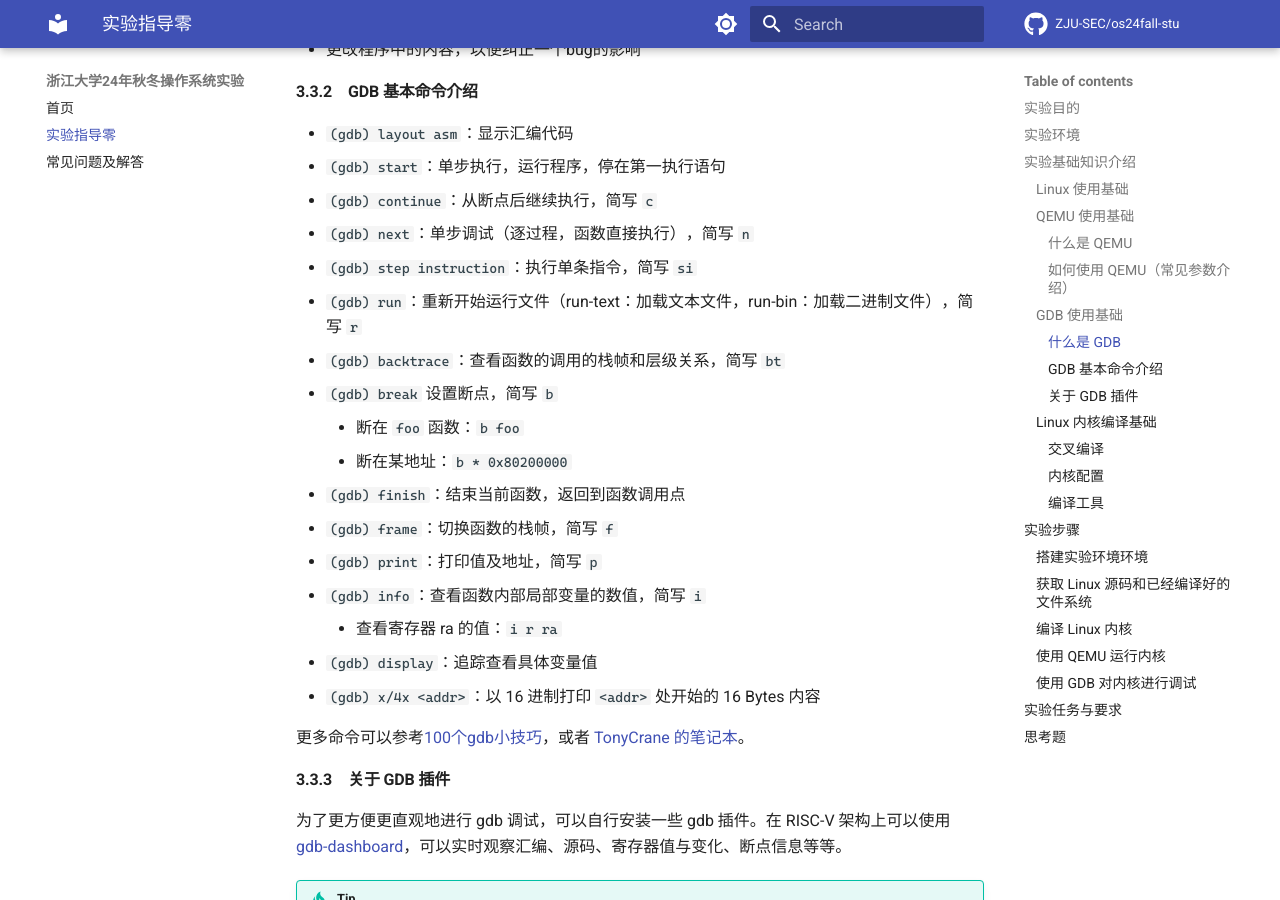
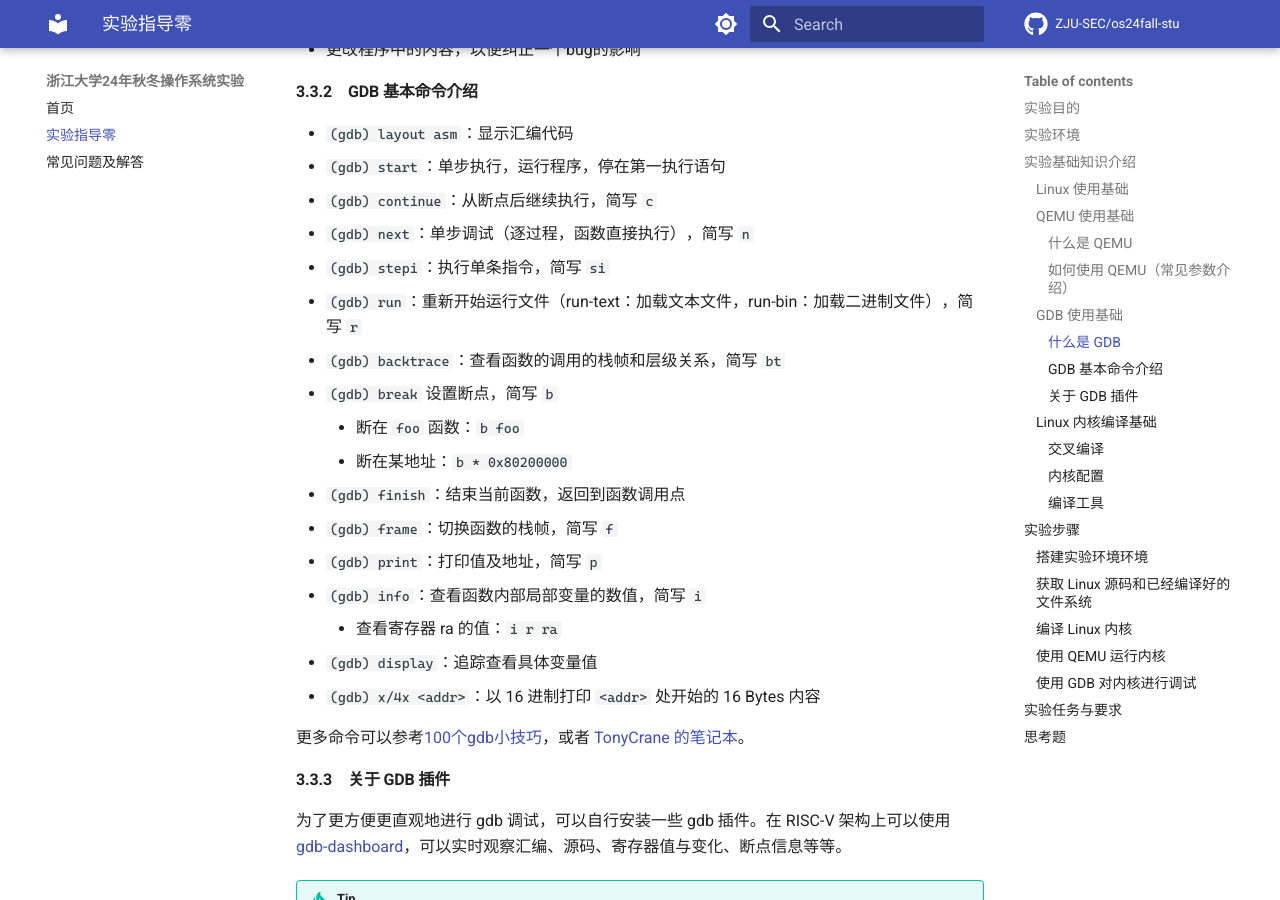
Before and after one commit to lazyyy77/MiniOS, an MkDocs documentation site: the page built from docs/lab0.md, in a window 1280 px wide and 900 px high, scrolled down 2415 px. Built offline with MkDocs 1.6.1 and Material for MkDocs 9.7.7, drawn with Linux system fonts in a browser that asks for light colours; some web fonts are replaced; comment, search, counter and statistics services are not loaded.

Commit message:
docs: Fix lab0 doc

```diff
--- a/docs/lab0.md
+++ b/docs/lab0.md
@@ -81,7 +81,7 @@ GDB 的功能十分强大，我们经常在调试中用到的有:
 - `(gdb) start`：单步执行，运行程序，停在第一执行语句
 - `(gdb) continue`：从断点后继续执行，简写 `c`
 - `(gdb) next`：单步调试（逐过程，函数直接执行），简写 `n`
-- `(gdb) step instruction`：执行单条指令，简写 `si`
+- `(gdb) stepi`：执行单条指令，简写 `si`
 - `(gdb) run`：重新开始运行文件（run-text：加载文本文件，run-bin：加载二进制文件），简写 `r`
 - `(gdb) backtrace`：查看函数的调用的栈帧和层级关系，简写 `bt`
 - `(gdb) break` 设置断点，简写 `b`
```
